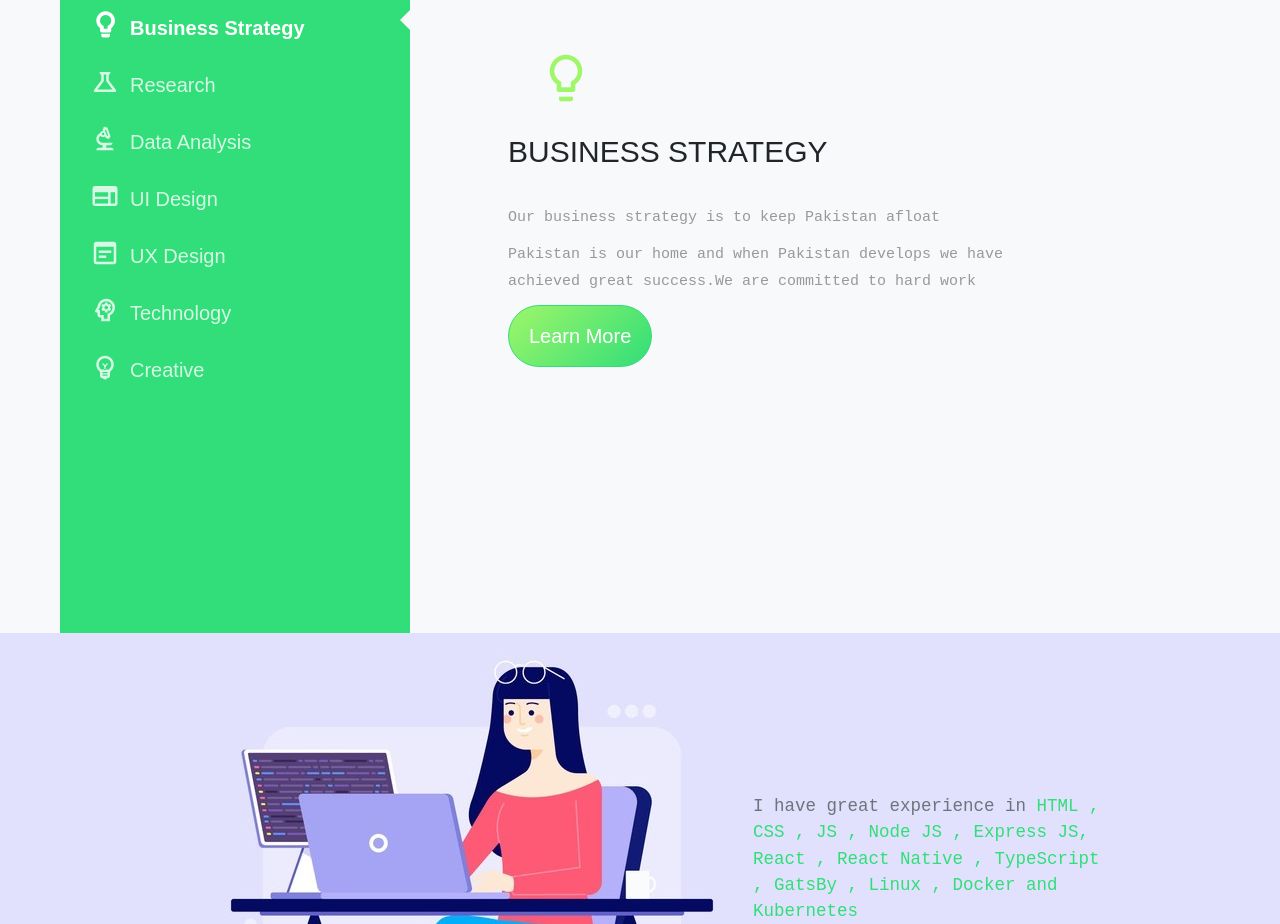
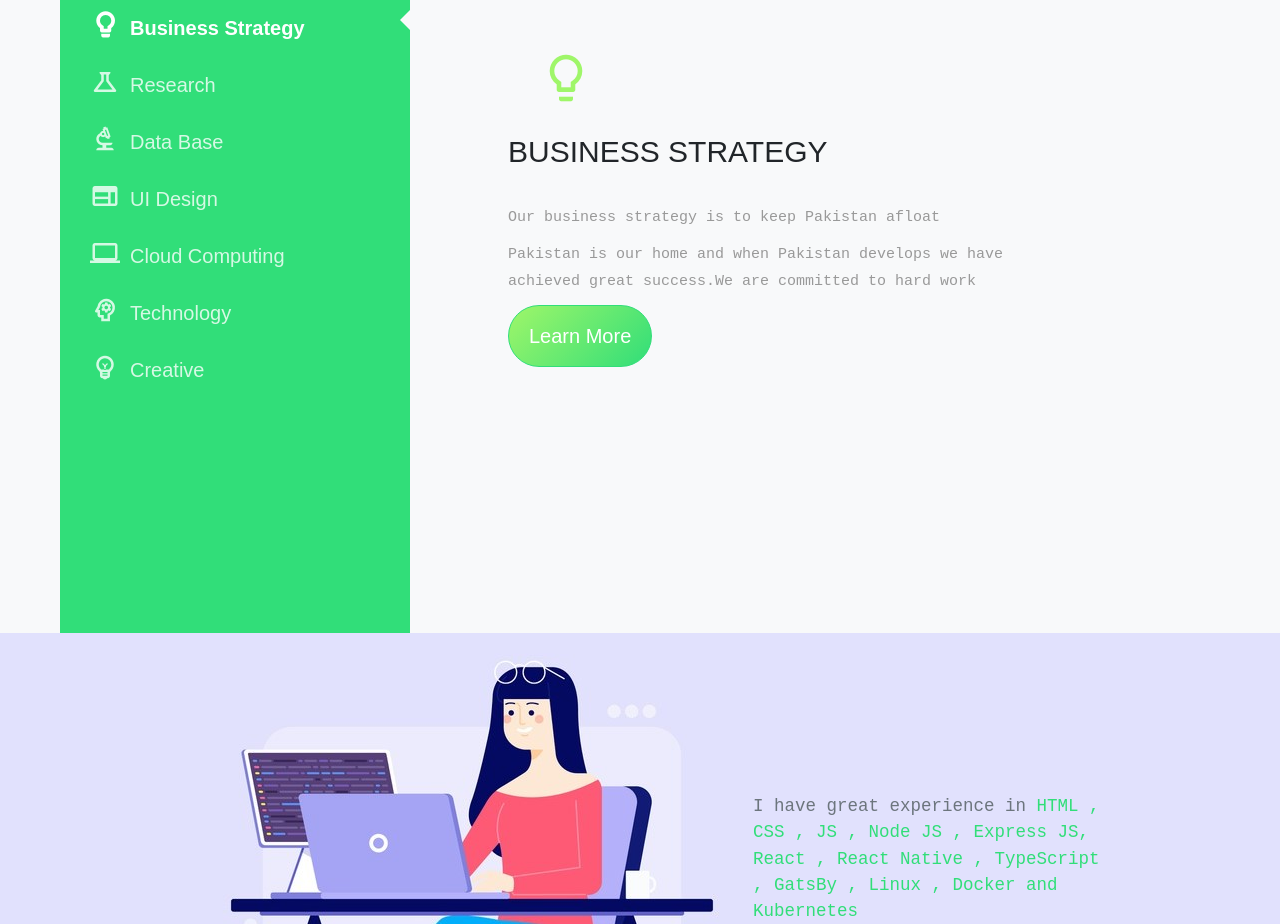
Before and after one commit to faiza203/Portfolio, a React (Create React App) app: page / in a window 1280 px wide. Shown: the part 820-1744 px from the top of the page. Built offline with nearby package versions, Linux system fonts and the light colour scheme; a web font is replaced by a local one.

Commit message:
Update ServicesDetail

```diff
--- a/src/components/Services.js
+++ b/src/components/Services.js
@@ -7,9 +7,9 @@ const Services = () => {
   const titleIDS = [
     "Business Strategy",
     "Research",
-    "Data Analysis",
+    "Data Base",
     "UI Design",
-    "UX Design",
+    "Cloud Computing",
     "Technology",
     "Creative",
   ];
@@ -50,26 +50,28 @@ const Services = () => {
         </li>
         <li
           className="title"
-          id="Data Analysis"
-          onClick={() => addTitle("Data Analysis", "biotech")}
+          id="Data Base"
+          onClick={() => addTitle("Data Base", "biotech")}
         >
           <span className="material-icons-outlined">biotech</span>
-          <p>Data Analysis</p>
+          <p>Data Base</p>
         </li>
         <li
           className="title"
           id="UI Design"
           onClick={() => addTitle("UI Design", "web")}
         >
-          <span className="material-icons-outlined">web</span> <p>UI Design</p>
+          <span className="material-icons-outlined">web</span>
+          <p>UI Design</p>
         </li>
         <li
           className="title"
-          id="UX Design"
-          onClick={() => addTitle("UX Design", "wysiwyg")}
+          id="Cloud Computing"
+          onClick={() => addTitle("Cloud Computing", "computer")}
         >
-          <span className="material-icons-outlined">wysiwyg</span>
-          <p>UX Design</p>
+          <span class="material-icons-outlined">computer</span>
+
+          <p>Cloud Computing</p>
         </li>
         <li
           className="title"
@@ -89,16 +91,22 @@ const Services = () => {
         </li>
       </ul>
       <div className="serviceDetail mb-5">
-        <span className="material-icons-outlined detailIcon ms-5" id="detailIcon">
+        <span
+          className="material-icons-outlined detailIcon ms-5"
+          id="detailIcon"
+        >
           lightbulb
         </span>
         <h2 className="detailHeading" id="detailHeading">
           {Title}
         </h2>
         <p className="detailp" id="detailp1">
-          Our business strategy is to keep Pakistan afloat   </p>
+          Our business strategy is to keep Pakistan afloat{" "}
+        </p>
         <p className="detailp mt-3" id="detailp2">
-          Pakistan is our home and when Pakistan develops we have achieved great success.We are committed to hard work   </p>
+          Pakistan is our home and when Pakistan develops we have achieved great
+          success.We are committed to hard work{" "}
+        </p>
         <button className="btn learnMore rounded-pill mt-3 mb-5">
           Learn More
         </button>
--- a/src/components/ServicesDetail.js
+++ b/src/components/ServicesDetail.js
@@ -3,12 +3,30 @@ const servicesDetail = [
     "Our business strategy is to keep Pakistan afloat",
     "Pakistan is our home and when Pakistan develops we have achieved great success.We are committed to hard work",
   ],
-  ["", ""],
-  ["", ""],
-  ["", ""],
-  ["", ""],
-  ["", ""],
-  ["", ""],
+  [
+    "Research is 'creative and systematic work undertaken to increase the stock of knowledge'.  ",
+    "It involves the collection, organization, and analysis of information to increase understanding of a topic or issue. A research project may be an expansion on past work in the field.",
+  ],
+  [
+    "A database is an organized collection of data, generally stored and accessed electronically from a computer system.",
+    "Where databases are more complex they are often developed using formal design and modeling techniques.",
+  ],
+  [
+    "User interface (UI) design is the process designers use to build interfaces in software or computerized devices, focusing on looks or style. Designers aim to create interfaces which users find easy to use and pleasurable.   ",
+    "UI design refers to graphical user interfaces and other forms—e.g., voice-controlled interfaces.",
+  ],
+  [
+    "Cloud computing is the on-demand availability of computer system resources, especially data storage and computing power, without direct active management by the user. ",
+    "The term is generally used to describe data centers available to many users over the Internet. ",
+  ],
+  [
+    "The application of scientific knowledge for practical purposes, especially in industry.",
+    "Technology is the sum of techniques, skills, methods, and processes used in the production of goods or services or in the accomplishment of objectives, such as scientific investigation.",
+  ],
+  [
+    "The most important people in the mix will be creatives and direct marketing specialists.",
+    "Creativity is a phenomenon whereby something somehow new and somehow valuable is formed. The created item may be intangible or a physical object.",
+  ],
 ];
 
 export default servicesDetail;
--- a/src/components/css/home.css
+++ b/src/components/css/home.css
@@ -69,10 +69,14 @@
   .appImg {
     width: 100vw;
   }
-  .detailWelcome p{
-    color: #31de79 !important;
-    text-shadow: 1px solid black;
+  .detailWelcome p,
+  .detailWelcome h1 {
+    color: black !important;
   }
+  .detailWelcome h1{
+    text-shadow: 3px 3px red;
+  }
+
 }
 
 @media (max-width: 550px) {
```
